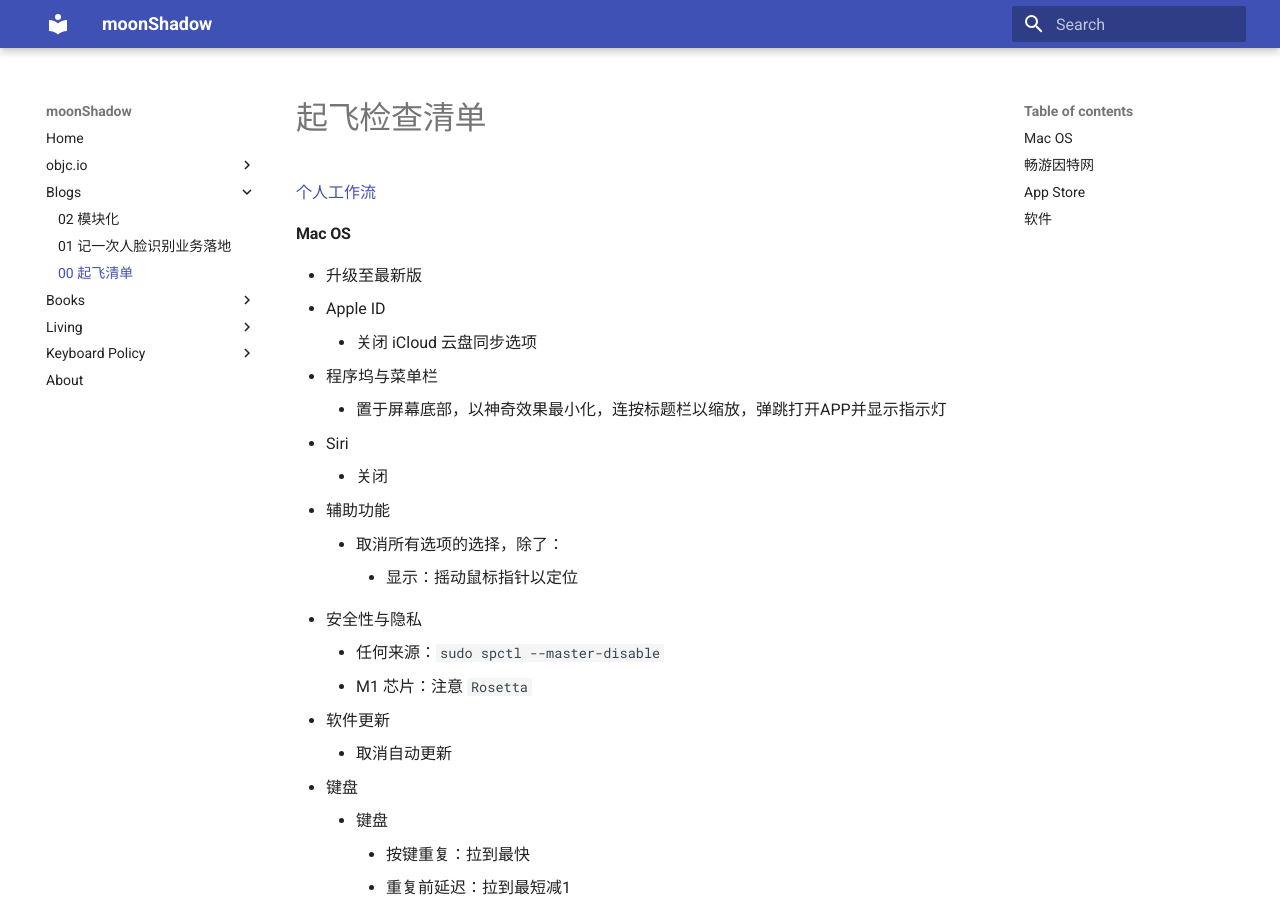
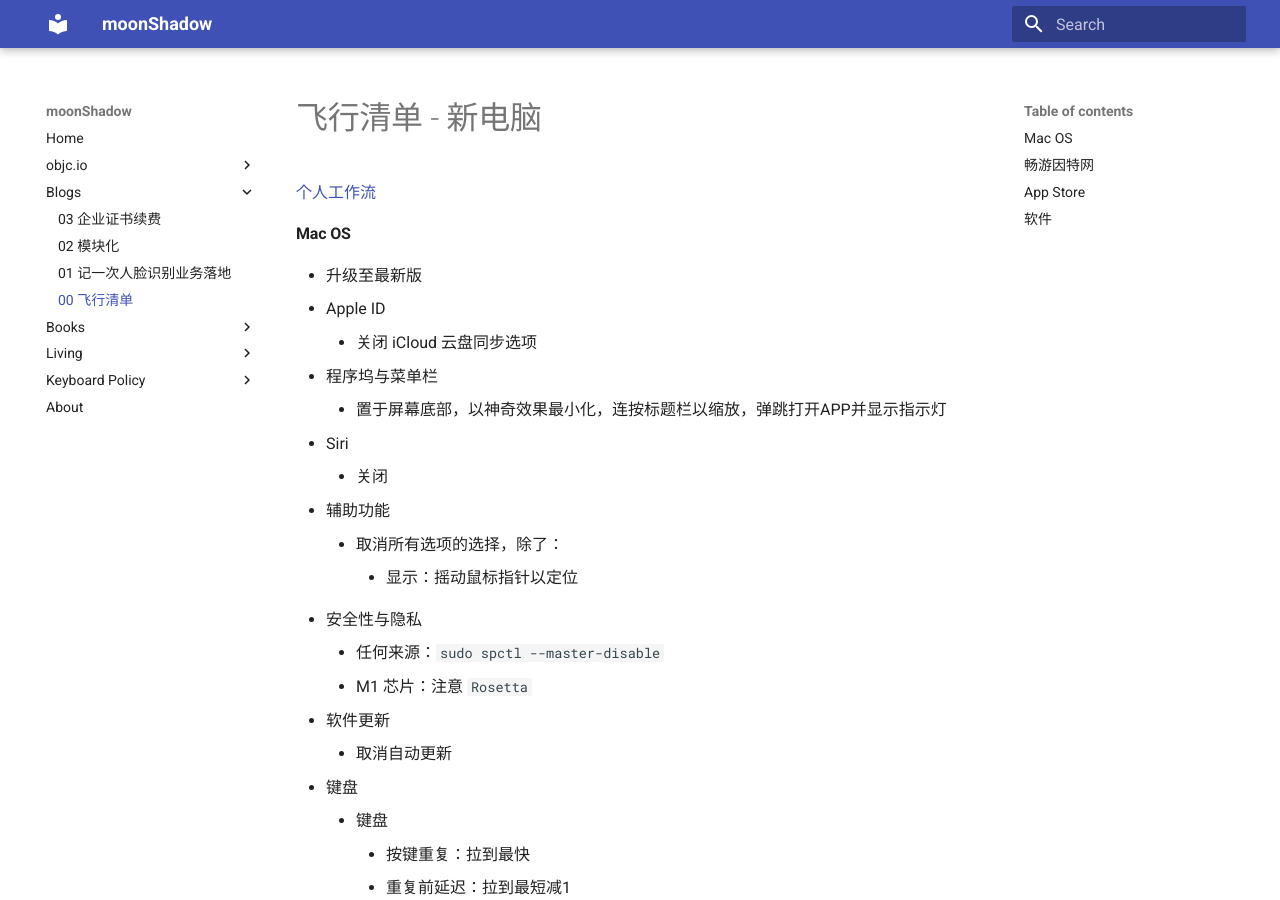
Before and after one commit to darkThanBlack/darkThanBlack.github.io, an MkDocs documentation site: the page built from docs/blogs/00-checklist.md, in a window 1280 px wide and 900 px high. Built offline with MkDocs 1.6.1 and Material for MkDocs 9.7.7, drawn with Linux system fonts in a browser that asks for light colours.

Commit message:
[feat] release enterprise

```diff
--- a/docs/blogs/00-checklist.md
+++ b/docs/blogs/00-checklist.md
@@ -1,4 +1,4 @@
-# 起飞检查清单
+# 飞行清单 - 新电脑
 
 [个人工作流](https://github.com/darkThanBlack/MOONWorkflow)
 
--- a/mkdocs.yml
+++ b/mkdocs.yml
@@ -11,9 +11,10 @@
             - '1.1 更轻量的 ViewControllers': 'objc.io/#1/issue-1-1.md'
             - '1.2 整洁的 Table View 代码': 'objc.io/#1/issue-1-2.md'
     - 'Blogs':
+        - '03 企业证书续费': 'blogs/03-enterprise.md'
         - '02 模块化': 'blogs/02-modularize.md'
         - '01 记一次人脸识别业务落地': 'blogs/01-faces.md'
-        - '00 起飞清单': 'blogs/00-checklist.md'
+        - '00 飞行清单': 'blogs/00-checklist.md'
     - 'Books':
         - '别让猴子跳回背上——为什么领导没时间，下属没事做？': 'books/monky.md'
     - 'Living':
```
